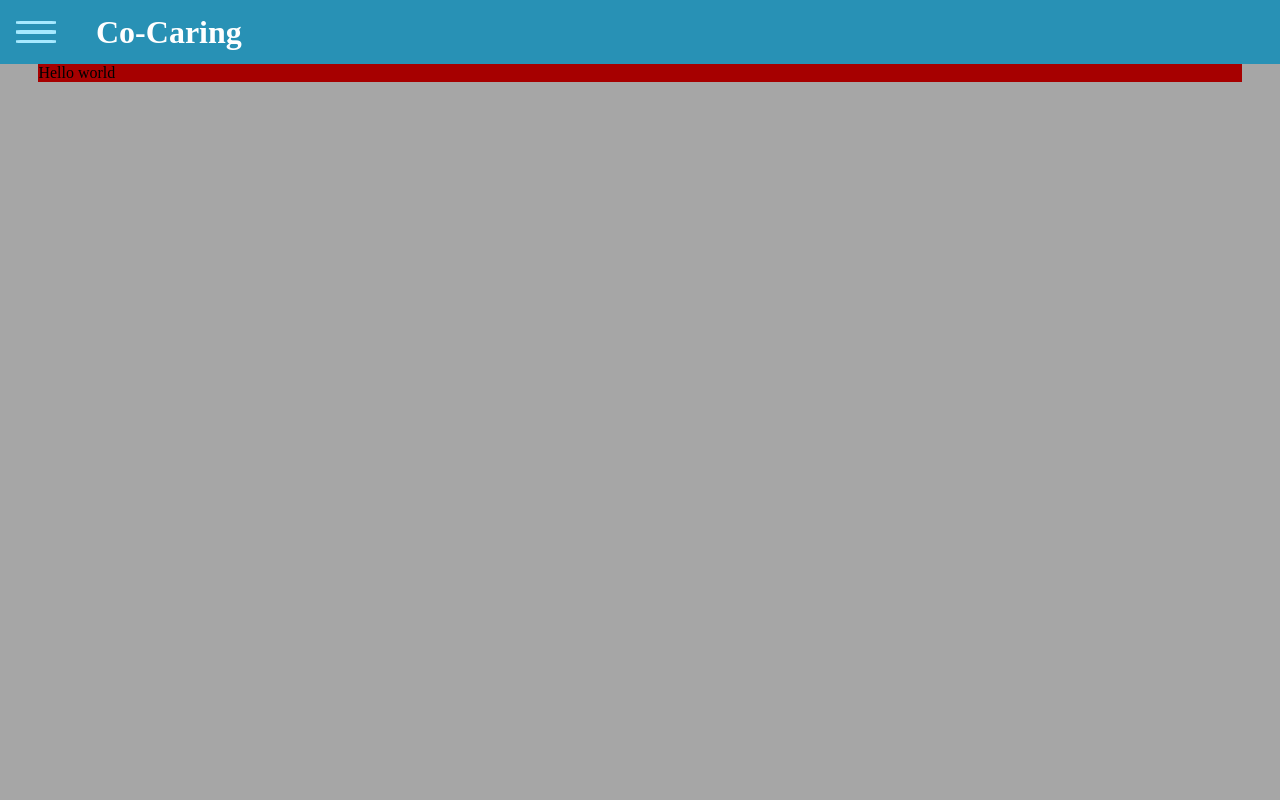
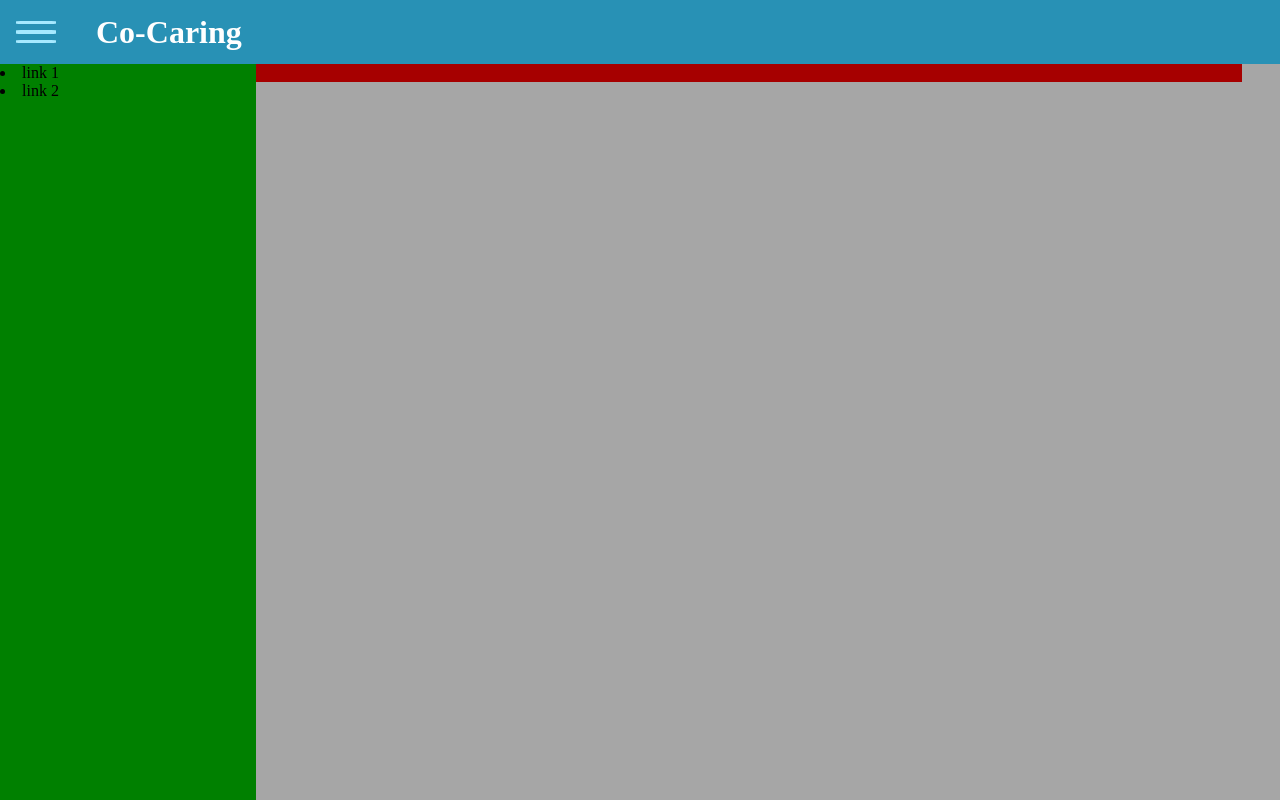
Before and after one commit to khongcodes/co-caring-dash, a React (Create React App) app: page / in a window 1280 px wide. Both pictures are taken after a click on the element 36 px from the left and 31 px from the top of the page. Built offline with nearby package versions, Linux system fonts and the light colour scheme.

Commit message:
implement correctly-toggling side-menu

```diff
--- a/src/components/Layout.js
+++ b/src/components/Layout.js
@@ -15,17 +15,26 @@ const Burger = ({toggleMenu}) => (
   </div>
 )
 
-const SideMenu = ({ toggleMenu, menuActive }) => (
+const SideMenu = ({ toggleMenu, menuActive, children }) => (
   <>
-    {/* <div >
-      <ul></ul>
-    </div> */}
+    <CSSTransition
+      in={menuActive}
+      timeout={200}
+      classNames="side-menu"
+    >
+      <div className="side-menu">
+        {/* <ul> */}
+          <li>link 1</li>
+          <li>link 2</li>
+        {/* </ul> */}
+      </div>
+    </CSSTransition>
 
     <CSSTransition
-        in={menuActive}
-        timeout={200}
-        classNames="dark-modal"
-      >
+      in={menuActive}
+      timeout={200}
+      classNames="dark-modal"
+    >
       <div onClick={ toggleMenu }/>
     </CSSTransition>
   </>
--- a/src/styles/layout.module.scss
+++ b/src/styles/layout.module.scss
@@ -44,14 +44,6 @@
   }
 }
 
-.sideMenu {
-  z-index: 3;
-  position: fixed;
-  height: 100%;
-  width: 20%;
-  background-color: green;
-}
-
 
 
 main {
--- a/src/styles/modalmenu.scss
+++ b/src/styles/modalmenu.scss
@@ -29,3 +29,42 @@
   transition: opacity 200ms;
   @extend %dark-modal-basic;
 }
+
+
+///////////////////////////////////////////////////////////
+//////////////////////   SIDE MENU   //////////////////////
+///////////////////////////////////////////////////////////
+
+%side-menu-basic {
+  z-index: 3;
+  position: fixed;
+  height: 100%;
+  width: 20%;
+  background-color: green;
+}
+
+.side-menu, .side-menu-exit-done {
+  opacity: 0;
+  height: 0;
+  width: 0;
+}
+
+.side-menu.side-menu-enter {
+  opacity: 0;
+  @extend %side-menu-basic;
+}
+
+.side-menu.side-menu-enter-active {
+  opacity: 1;
+  @extend %side-menu-basic;
+}
+
+.side-menu.side-menu-enter-done, .side-menu.side-menu-exit {
+  opacity: 1;
+  @extend %side-menu-basic;
+}
+
+.side-menu.side-menu-exit-active {
+  opacity: 0;
+  @extend %side-menu-basic;
+}
```
